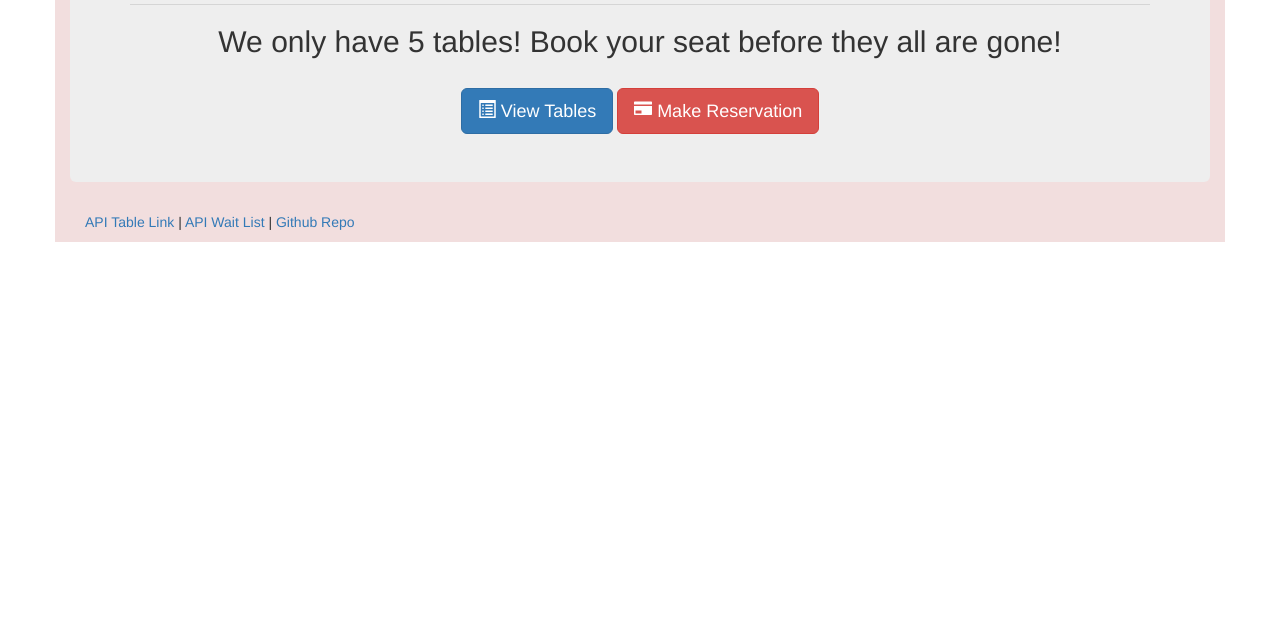
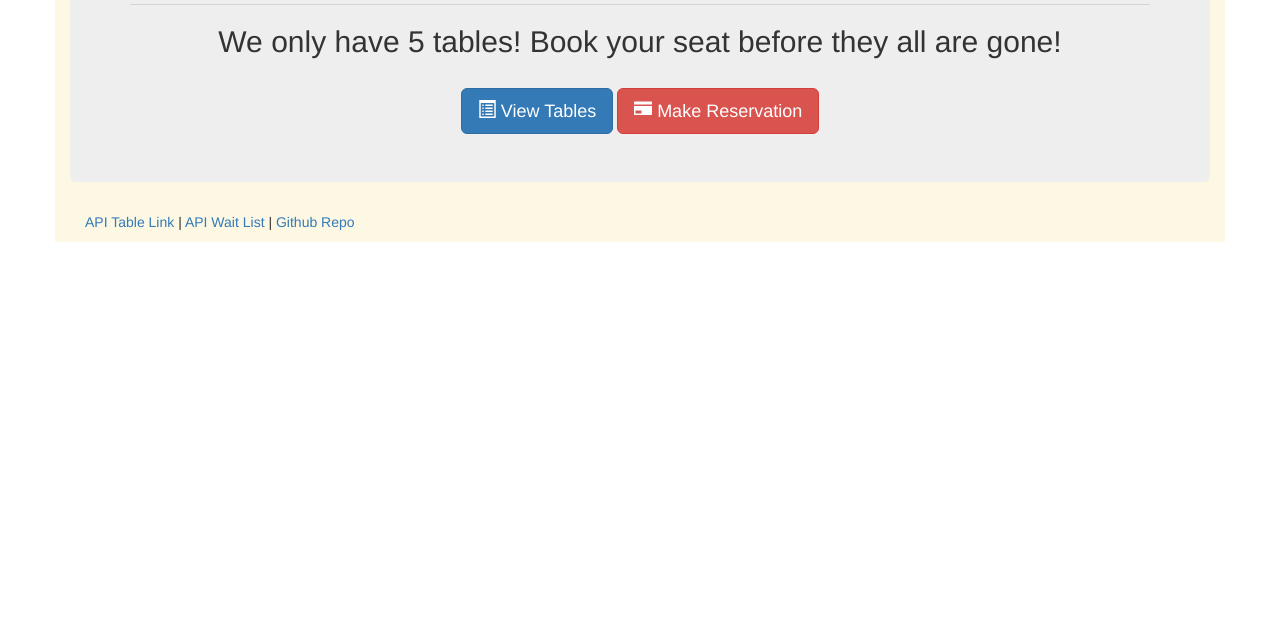
Before and after one commit to JV50N/HotRestaurant, a website: page public/index.html in a window 1280 px wide. Shown: the part 159-800 px from the top of the page. Drawn offline with nearby package versions, Linux system fonts and the light colour scheme.

Commit message:
color change

```diff
--- a/public/index.html
+++ b/public/index.html
@@ -7,7 +7,7 @@
     <link rel="stylesheet" href="https://maxcdn.bootstrapcdn.com/bootstrap/3.3.6/css/bootstrap.min.css" integrity="sha384-1q8mTJOASx8j1Au+a5WDVnPi2lkFfwwEAa8hDDdjZlpLegxhjVME1fgjWPGmkzs7" crossorigin="anonymous">
 </head>
 <body>
-    <div class="container bg-danger">
+    <div class="container bg-warning">
         <div class="jumbotron">
             <h1 class="text-center"><span class="glyphicon glyphicon-fire"></span> Hot Restaurant</h1>
             <hr>
```
Also changed, not shown: public/reserve.html (+1 -1 lines), public/tables.html (+1 -1 lines).
